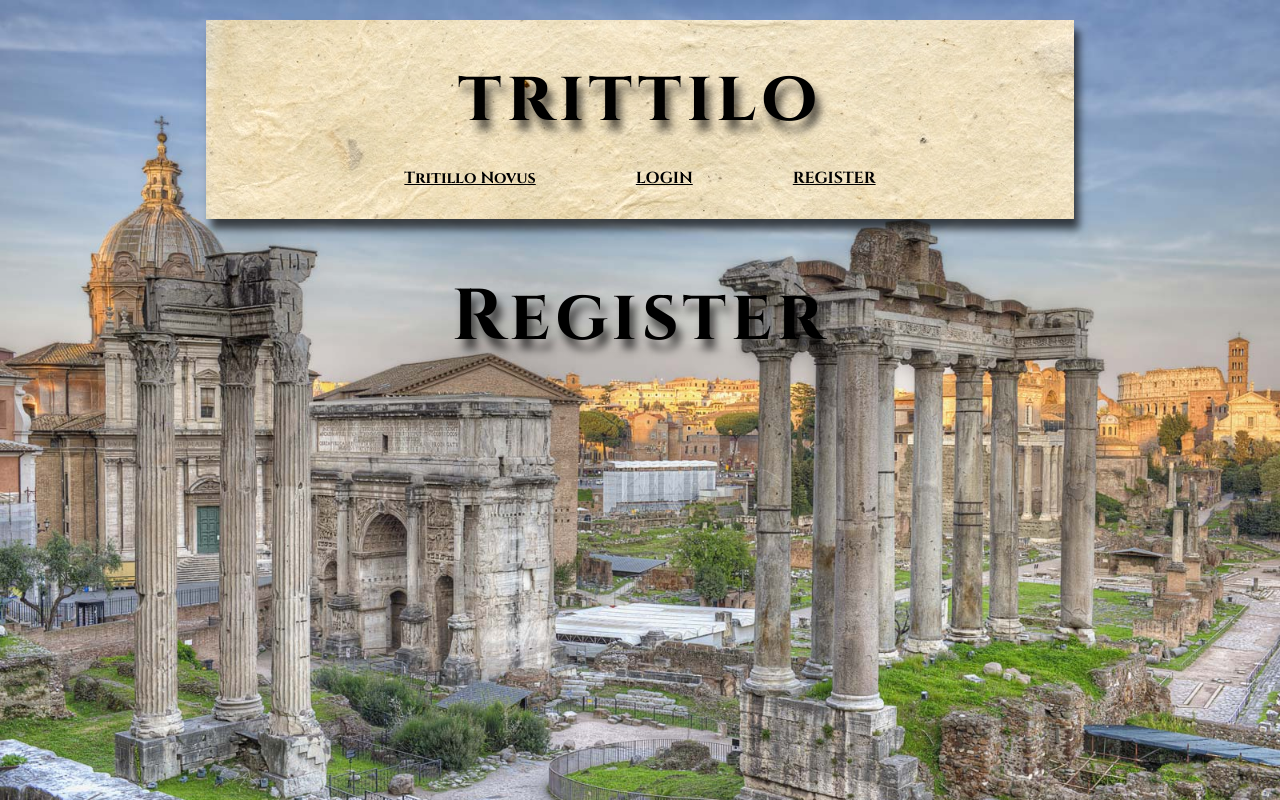
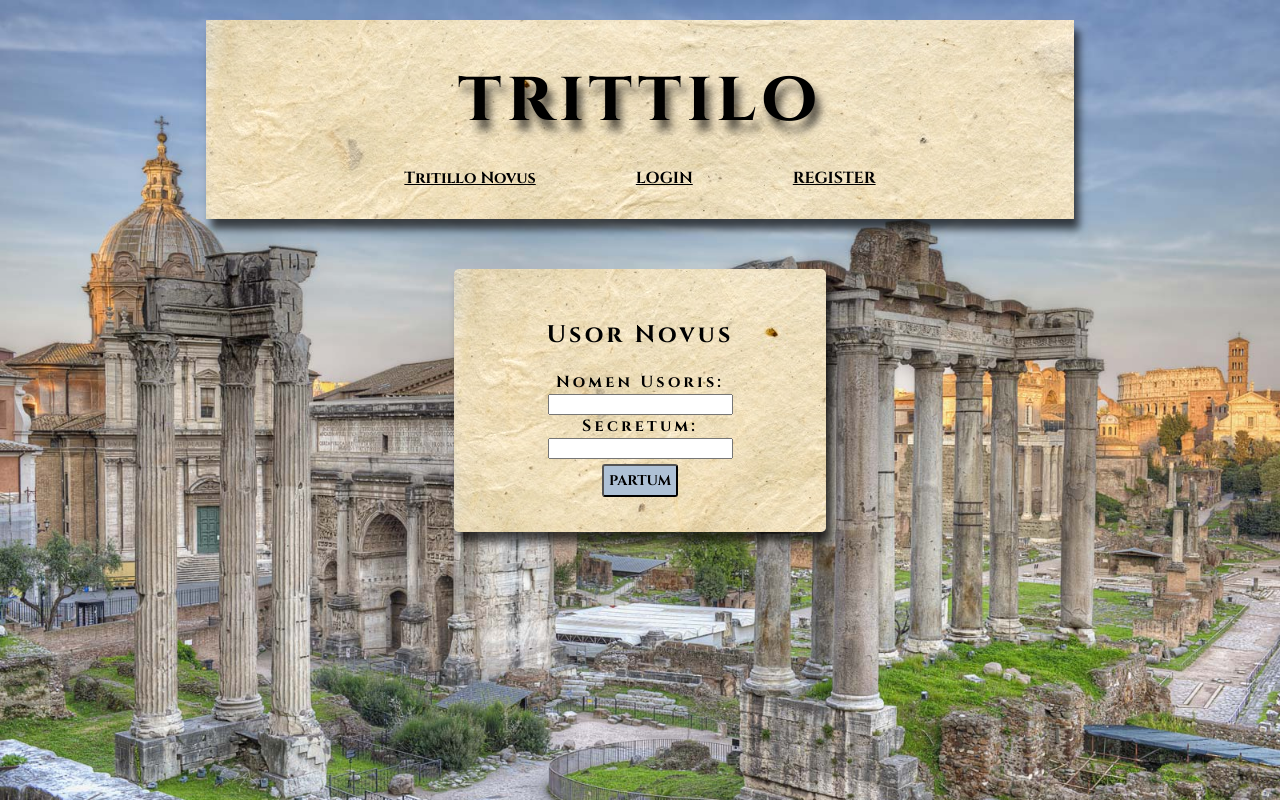
Before and after one commit to mdcoxe/tweeter-frontend, a React (Create React App) app: page /Register in a window 1280 px wide. Built offline with nearby package versions, Linux system fonts and the light colour scheme.

Commit message:
got the login function to work, still trying to get the token to show in localstorage

```diff
--- a/package.json
+++ b/package.json
@@ -6,6 +6,7 @@
     "@testing-library/jest-dom": "^5.11.4",
     "@testing-library/react": "^11.1.0",
     "@testing-library/user-event": "^12.1.10",
+    "axios": "^0.21.1",
     "node-sass": "^5.0.0",
     "react": "^17.0.1",
     "react-bootstrap": "^1.4.3",
--- a/src/App.js
+++ b/src/App.js
@@ -1,4 +1,5 @@
-import React from "react"
+import React, { useState, useEffect } from 'react';
+import axios from "axios";
 import { BrowserRouter as Router, Route, Switch, Link } from "react-router-dom";
 import Feed from './Components/Feed.js'
 import CreateTweet from './Components/CreateTweet.js'
@@ -6,16 +7,77 @@ import UpdateTweet from './Components/UpdateTweet.js'
 import ViewTweet from './Components/ViewTweet.js'
 import Login from './Components/Login.js'
 import Register from './Components/Register.js'
+import Logout from './Components/Logout';
 import './App.css';
 
 function App() {
+  const [state, setState] = useState({
+    username: "",
+    password: "",
+    isLoggedIn: false,
+  })
+
+  const [isLoggedIn, setIsLoggedIn] = useState(false);
+
+  useEffect(() => {
+    if (localStorage.token) {
+      setIsLoggedIn(true);
+    } else {
+      setIsLoggedIn(false);
+    }
+  }, [isLoggedIn]);
+
+  const handleLogOut = () => {
+    setState({
+      username: "",
+      password: "",
+      isLoggedIn: false,
+    });
+    localStorage.clear();
+  };
+
+  const handleInput = (event) => {
+    setState({...state, [event.target.name]: event.target.value });
+  };
+
+  const handleSignUp = async (event) => {
+    event.preventDefault();
+    try {
+      const response = await axios.post("http://loclahost:3000/users/", {
+        username: state.username,
+        password: state.password,
+      });
+      console.log(response);
+      localStorage.token = response.data.token;
+      setIsLoggedIn(true);
+    } catch (err) {
+      console.log(err);
+    }
+  };
+
+  const handleLogIn = async (event) => {
+    event.preventDefault();
+    try {
+      const response = await axios.post("http://localhost:3000/users/login", {
+        username: state.username,
+        password: state.password,
+      });
+      localStorage.token = response.data.token;
+      console.log(localStorage)
+      setIsLoggedIn(true);
+    } catch (error) {
+      console.log(error);
+    }
+  };
+
+
   return (
     <Router>
       <div id="nav-container">
         <Link to='/Feed'><h1>trittilo</h1></Link>
           <div>
-            <Link to='/CreateTweet' id="nav">Tritillo Novus      </Link>
-            <Link to='/Login' id="nav">LOGIN       </Link>
+            <Link to='/CreateTweet' id="nav">Tritillo Novus</Link>
+            <Link to='/Login' id="nav">LOGIN</Link>
             <Link to='/Register' id="nav">REGISTER</Link>
           </div>
       </div>
@@ -24,8 +86,38 @@ function App() {
         <Route path="/CreateTweet" component={CreateTweet} />
         <Route path="/UpdateTweet" component={UpdateTweet} />
         <Route path="/ViewTweet/:id" component={ViewTweet} />
-        <Route path="/Login" component={Login} />
-        <Route path="/Register" component={Register} />
+        <Route path="/Login"
+          render={(props) => {
+            return (
+              <Login
+                isLoggedIn={isLoggedIn}
+                handleInput={handleInput}
+                handleLogIn={handleLogIn}
+              />
+            );
+          }}
+        />
+        <Route path="/Register"
+          render={(props) => {
+            return (
+              <Register
+                isLoggedIn={isLoggedIn}
+                handleInput={handleInput}
+                handleSignUp={handleSignUp}
+              />
+            );
+          }}
+        />
+        <Route  path='/Logout'
+          render={(props) => {
+            return (
+              <Logout
+                isLoggedIn={isLoggedIn}
+                handleLogOut={handleLogOut}
+              />
+            )
+          }}
+        />
       </Switch>
     </Router>
   );
--- a/src/Components/Login.js
+++ b/src/Components/Login.js
@@ -1,9 +1,22 @@
-import { useState, useEffect } from "react";
 import "../App.css";
 
-function Login() {
+function Login(props) {
     return (
-        <h1>Login</h1>
+        <>
+            <div id="create-tweet">
+                <h2>Login</h2>
+                <form>
+                    <label htmlFor="username">Nomen Usoris:</label>
+                    <input type="text" name="username" onChange={props.handleInput} />
+                    <br />
+                    <label htmlFor="password">Secretum: </label>
+                    <input  type="text" name="password" onChange={props.handleInput}/>
+                    <br />
+                    <button onClick={props.handleLogIn}>MITTE</button>
+                    <br />
+                </form>
+            </div>
+        </>
     )
 }
 
--- /dev/null
+++ b/src/Components/Logout.js
@@ -0,0 +1,13 @@
+function LogOut(props) {
+  return (
+    <div>
+      <h2>Log Out</h2>
+
+      <form>
+        <input value="Log Out" type="submit" onClick={props.handleLogOut} />
+      </form>
+    </div>
+  );
+}
+
+export default LogOut;
--- a/src/Components/Register.js
+++ b/src/Components/Register.js
@@ -1,9 +1,22 @@
-import { useState, useEffect } from "react";
 import "../App.css";
 
-function Register() {
+function Register(props) {
     return (
-        <h1>Register</h1>
+        <>
+            <div id="create-tweet">
+                <h2>Usor Novus</h2>
+                <form>
+                    <label htmlFor="username">Nomen Usoris:</label>
+                    <input type="text" name="username" onChange={props.handleInput} />
+                    <br />
+                    <label htmlFor="password">Secretum: </label>
+                    <input  type="text" name="password" onChange={props.handleInput}/>
+                    <br />
+                    <button onClick={props.handleLogIn}>PARTUM</button>
+                    <br />
+                </form>
+            </div>
+        </>
     )
 }
 
--- a/src/Components/ViewTweet.js
+++ b/src/Components/ViewTweet.js
@@ -39,6 +39,7 @@ function ViewTweet(routerProps) {
     } catch (error) {
       console.log(error);
     }
+    // props.history.push('/')
   };
 
   useEffect(() => {
```
Also changed, not shown: 2 other files (tests, documents, lock files or other folders).
